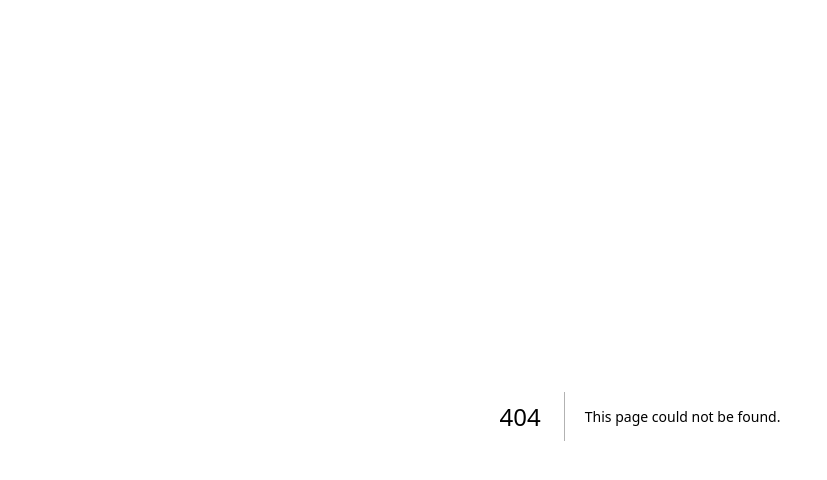
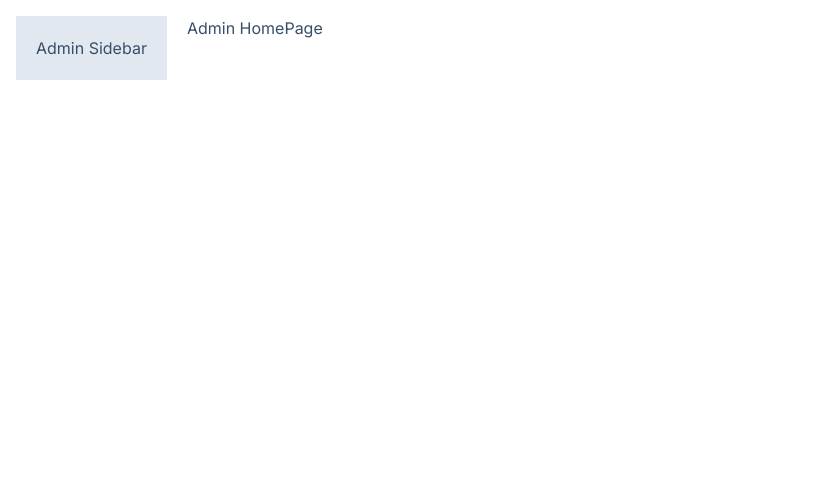
Before and after one commit to AnilBASARAN/nextapp, a Next.js app: page /admin in a window 1280 px wide. Before the commit this address had no page. Shown: the top 480 px of the page, without its empty margins (0-827 px from the left). Built offline with nearby package versions, Linux system fonts and the light colour scheme.

Commit message:
addition

```diff
--- /dev/null
+++ b/app/admin/layout.tsx
@@ -0,0 +1,19 @@
+import React, { ReactNode } from 'react'
+
+interface Props {
+    children: ReactNode
+}
+
+const AdminLayout= ({children}: Props) => {
+  return (
+
+    <div className='flex' >
+
+        <aside className='bg-slate-200 p-5 mr-5' >Admin Sidebar</aside>
+        <div>{children}</div>
+
+    </div>
+  )
+}
+
+export default AdminLayout
--- /dev/null
+++ b/app/admin/page.tsx
@@ -0,0 +1,11 @@
+import React from 'react'
+
+const AdminHomePage
+ = () => {
+  return (
+
+    <div>Admin HomePage</div>
+  )
+}
+
+export default AdminHomePage
```
